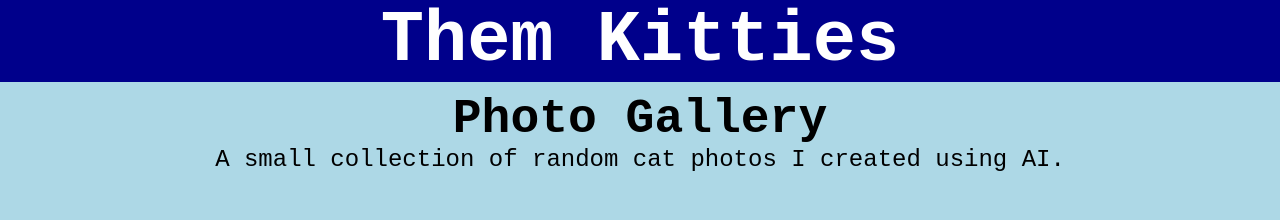
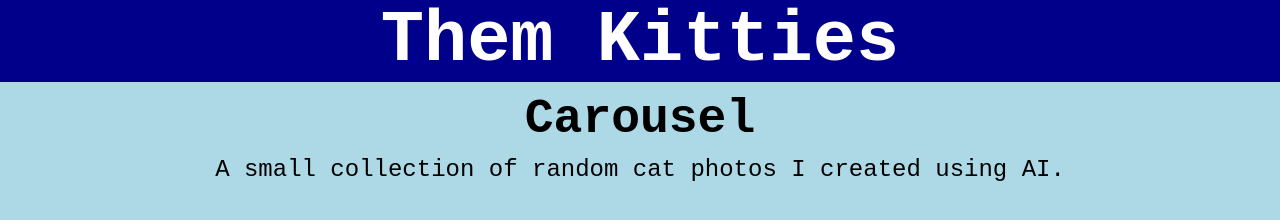
Before and after one commit to sithid/CodeYou-WebDev-Wk2-Practice, a plain HTML site: page index.html in a window 1280 px wide. Shown: the top 220 px of the page. Drawn offline with Linux system fonts and the light colour scheme.

Commit message:
minor tweaks
Minor tweaks this and that.

```diff
--- a/index.html
+++ b/index.html
@@ -12,7 +12,7 @@
     </header>
     <main>
       <div id="description">
-        <h2>Photo Gallery</h2>
+        <h2>Carousel</h2>
         <p>A small collection of random cat photos I created using AI.</p>
       </div>
       <div id="content">
--- a/styles.css
+++ b/styles.css
@@ -15,6 +15,7 @@ h2 {
   font-size: 2rem;
   color: #000;
   text-align: center;
+  margin-bottom: 10px;
 }
 
 p {
```
Also changed, not shown: 1 other file.
